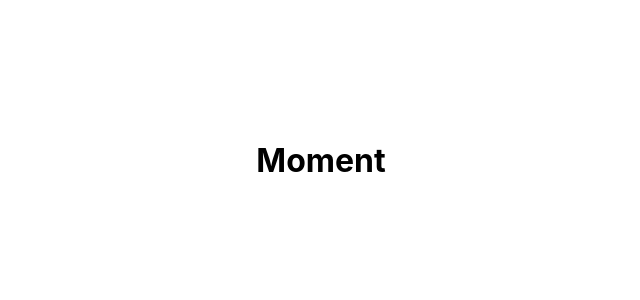
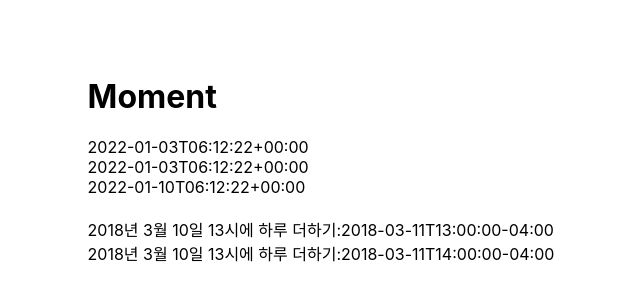
Before and after one commit to hanamDeveloper/playground_react, a React (Create React App) app: page /moment in a window 1280 px wide. Shown: the part 240-540 px from the top of the page, without its empty margins (319-959 px from the left). Built offline with nearby package versions, Linux system fonts and the light colour scheme.

Commit message:
Use moment-timezone

```diff
--- a/src/pages/Moment.js
+++ b/src/pages/Moment.js
@@ -1,9 +1,27 @@
 import React from "react";
+import moment from "moment-timezone";
 
 export default function MomentExample() {
+    const momentDate = moment();
+    const newMomentDate = momentDate.add(1, "week");
+    const cloneNewMomentDate = newMomentDate.clone().add(1, "week");
     return (
         <div>
             <h1>Moment</h1>
+            <div>
+            {momentDate.format()} <br />
+            {newMomentDate.format()}<br />
+            {cloneNewMomentDate.format()}<br />
+            </div>
+            <br />
+            <div>
+                2018년 3월 10일 13시에 하루 더하기:
+                {moment.tz("2018-03-10 13:00:00", "America/New_York").add(1, "day").format()}
+            </div>
+            <div>
+                2018년 3월 10일 13시에 하루 더하기:
+                {moment.tz("2018-03-10 13:00:00", "America/New_York").add(24, "hour").format()}
+            </div>
         </div>
     )
 }
```
